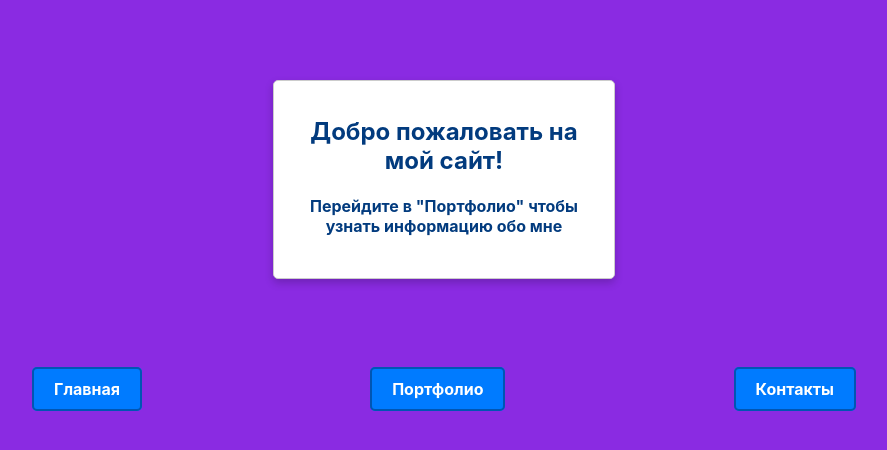
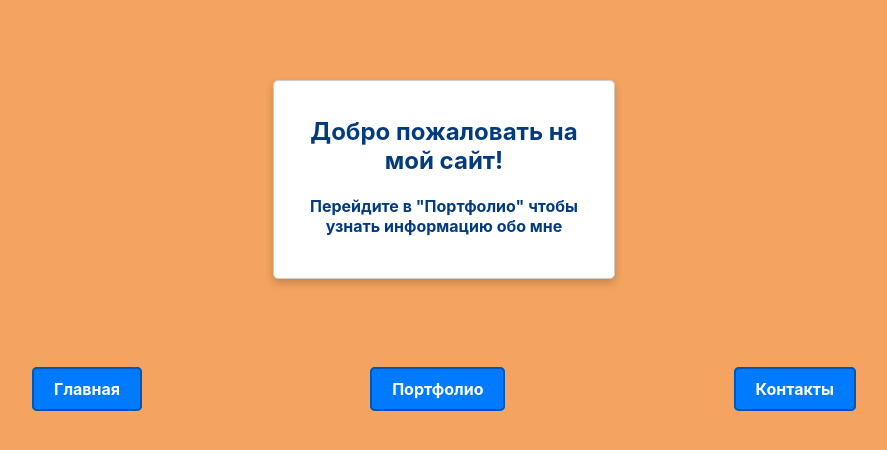
Before and after one commit to Aygeeen/My-Portfolio, a React (Create React App) app: page / in a window 1280 px wide. Shown: the top 450 px of the page, without its empty margins (196-1083 px from the left). Built offline with nearby package versions, Linux system fonts and the light colour scheme.

Commit message:
обновил стили

```diff
--- a/src/pages/Navigation.js
+++ b/src/pages/Navigation.js
@@ -1,6 +1,7 @@
 import React from 'react';
-import { Link } from 'react-router-dom';
+import {Link} from 'react-router-dom';
 import '../styles/nav.styles.css';
+
 const Navigation = () => {
     return (
         <nav>
--- a/src/styles/style.css
+++ b/src/styles/style.css
@@ -18,6 +18,7 @@ h1 {
 h2 {
     font-size: 18px;
 }
-body{
-    background-color: #8A2BE2;
+
+body {
+    background-color: #F4A460;
 }
```
